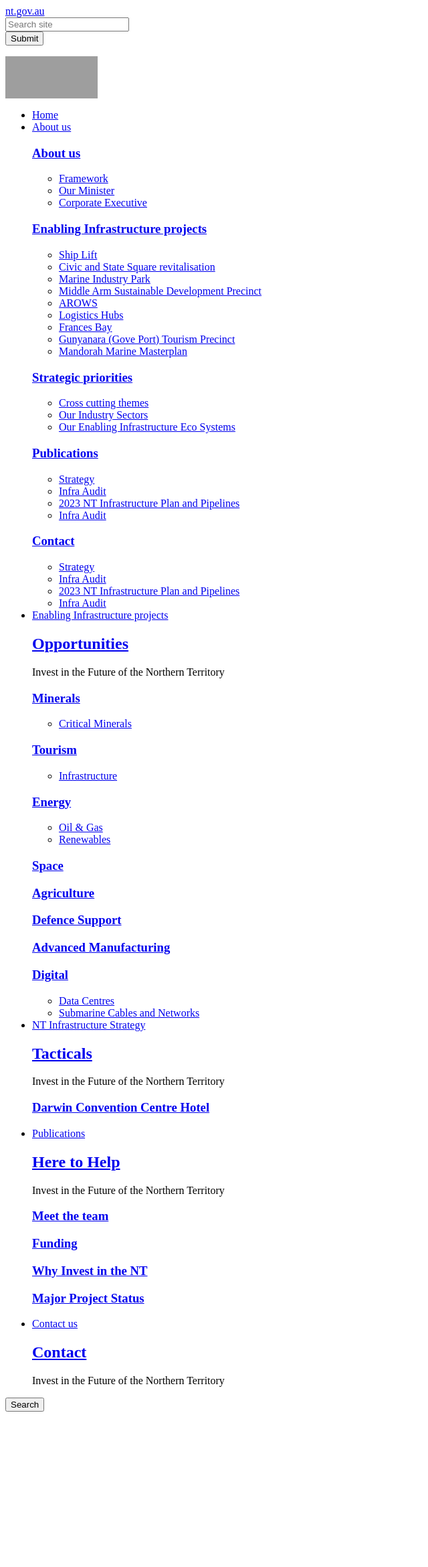
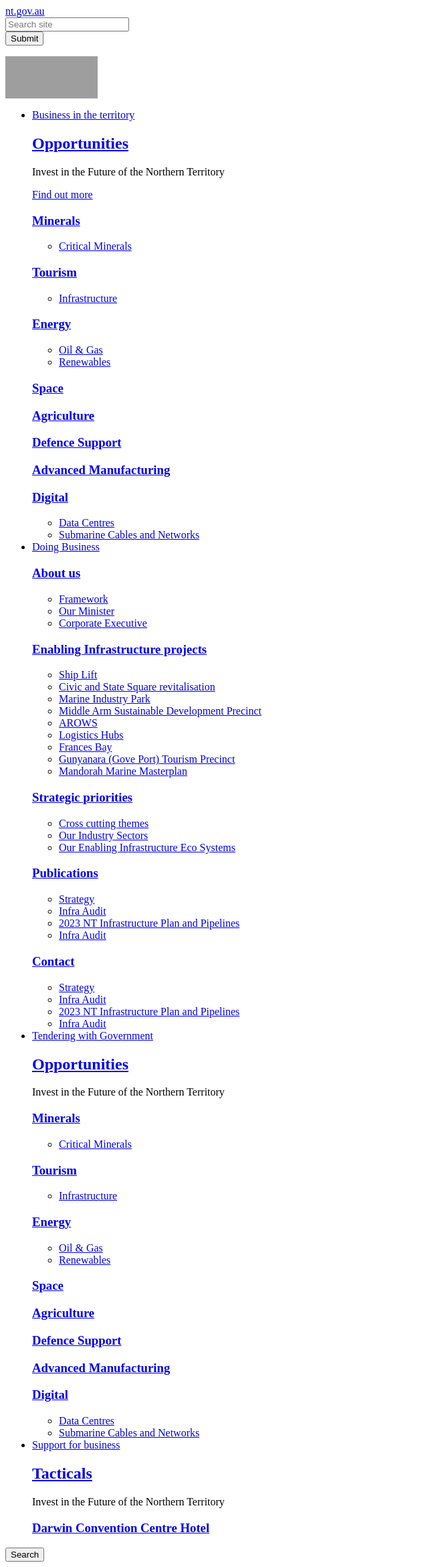
Before and after one commit to ntgovernment/campaign---business-nt, a PHP site: page /_header.php in a window 1280 px wide. Shown: the whole page at 67% size, without its empty margins (0-640 px from the left). Before the commit the page ends 2108 px from the top, so only its background shows below. Run offline with PHP 8.4, Linux system fonts and the light colour scheme; grey boxes are pictures that could not be loaded.

Commit message:
megamenu/fixes

```diff
--- a/src/css/scss/components/custom/_banner.scss
+++ b/src/css/scss/components/custom/_banner.scss
@@ -120,7 +120,8 @@
 	}
 
     &--type-2 {
-        #{$this}__image {
+        #{$this}__image,
+        #{$this}__video {
             position: static;
             border-radius: 16px;
             overflow: hidden;
--- a/src/css/scss/components/custom/_image-card-carousel.scss
+++ b/src/css/scss/components/custom/_image-card-carousel.scss
@@ -39,9 +39,9 @@
         .dot {
             background: #D9D9D9;
 
-            &.is-selected {
-                background: $primary;
-            }
+            // &.is-selected {
+            //     background: $primary;
+            // }
         }
     }
 }
--- a/src/css/scss/components/custom/_index.scss
+++ b/src/css/scss/components/custom/_index.scss
@@ -29,3 +29,5 @@
 @import 'document-pdf-table';
 @import 'numbered-lists';
 @import 'svg-icons';
+@import 'wysiwyg-in-container';
+@import 'lists';
--- /dev/null
+++ b/src/css/scss/components/custom/_lists.scss
@@ -0,0 +1,5 @@
+.list {
+    &-chevron {
+
+    }
+}
--- /dev/null
+++ b/src/css/scss/components/custom/_wysiwyg-in-container.scss
@@ -0,0 +1,2 @@
+.wsyiwyg-in-container {
+}
--- a/src/site/includes/global/_main-nav.php
+++ b/src/site/includes/global/_main-nav.php
@@ -1,11 +1,76 @@
 <nav class="ntg-main-nav" id="mainmenu">
     <div class="ntg-main-nav__wrapper">
         <ul class="ntg-main-nav__links">
-            <li class="is-selected">
-                <a href="./index.html">Home</a>
+            <li class="ntg-main-nav__link has-children">
+                <a href="./about-us.html" role="button">Business in the territory</a>
+                <div class="ntg-main-nav__panel">
+                    <div class="container">
+                        <div class="ntg-main-nav__panel-wrapper has-description-on-left">
+                            <div class="ntg-main-nav__panel-group" role="group">
+                                <h2>
+                                    <a href="#">Opportunities</a>
+                                </h2>
+                                <p>Invest in the Future of the Northern Territory</p>
+                                <a href="#" class="link-chevron-right">Find out more</a>
+                            </div>
+                            <div class="ntg-main-nav__panel-columns">
+                                <div class="ntg-main-nav__panel-group" role="group">
+                                    <h3><a href="#">Minerals</a></h3>
+                                    <ul class="list-chevron">
+                                        <li>
+                                            <a href="#">Critical Minerals</a>
+                                        </li>
+                                    </ul>
+                                </div>
+                                <div class="ntg-main-nav__panel-group" role="group">
+                                    <h3><a href="#">Tourism</a></h3>
+                                    <ul>
+                                        <li>
+                                            <a href="#">Infrastructure</a>
+                                        </li>
+                                    </ul>
+                                </div>
+                                <div class="ntg-main-nav__panel-group" role="group">
+                                    <h3><a href="#">Energy</a></h3>
+                                    <ul>
+                                        <li>
+                                            <a href="#">Oil & Gas</a>
+                                        </li>
+                                        <li>
+                                            <a href="#">Renewables</a>
+                                        </li>
+                                    </ul>
+                                </div>
+                                <div class="ntg-main-nav__panel-group" role="group">
+                                    <h3><a href="#">Space</a></h3>
+                                </div>
+                                <div class="ntg-main-nav__panel-group" role="group">
+                                    <h3><a href="#">Agriculture</a></h3>
+                                </div>
+                                <div class="ntg-main-nav__panel-group" role="group">
+                                    <h3><a href="#">Defence Support</a></h3>
+                                </div>
+                                <div class="ntg-main-nav__panel-group" role="group">
+                                    <h3><a href="#">Advanced Manufacturing</a></h3>
+                                </div>
+                                <div class="ntg-main-nav__panel-group" role="group">
+                                    <h3><a href="#">Digital</a></h3>
+                                    <ul>
+                                        <li>
+                                            <a href="#">Data Centres</a>
+                                        </li>
+                                        <li>
+                                            <a href="#">Submarine Cables and Networks</a>
+                                        </li>
+                                    </ul>
+                                </div>
+                            </div>
+                        </div>
+                    </div>
+                </div>
             </li>
             <li class="ntg-main-nav__link has-children">
-                <a href="./about-us.html" role="button">About us</a>
+                <a href="./about-us.html" role="button">Doing Business</a>
                 <div class="ntg-main-nav__panel">
                     <div class="container">
                         <div class="ntg-main-nav__panel-wrapper">
@@ -110,7 +175,7 @@
                 </div>
             </li>
             <li class="ntg-main-nav__link has-children">
-                <a href="./projects.html" role="button">Enabling Infrastructure projects</a>
+                <a href="./projects.html" role="button">Tendering with Government</a>
                 <div class="ntg-main-nav__panel">
                     <div class="container">
                         <div class="ntg-main-nav__panel-wrapper has-description-on-left">
@@ -177,7 +242,7 @@
                 </div>
             </li>
             <li class="ntg-main-nav__link has-children">
-                <a href="#" role="button">NT Infrastructure Strategy</a>
+                <a href="#" role="button">Support for business</a>
                 <div class="ntg-main-nav__panel">
                     <div class="container">
                         <div class="ntg-main-nav__panel-wrapper">
@@ -196,50 +261,6 @@
                     </div>
                 </div>
             </li>
-            <li class="ntg-main-nav__link has-children">
-                <a href="#" role="button">Publications</a>
-                <div class="ntg-main-nav__panel">
-                    <div class="container">
-                        <div class="ntg-main-nav__panel-wrapper">
-                            <div class="ntg-main-nav__panel-group" role="group">
-                                <h2>
-                                    <a href="#">Here to Help</a>
-                                </h2>
-                                <p>Invest in the Future of the Northern Territory</p>
-                            </div>
-                            <div class="ntg-main-nav__panel-columns">
-                                <div class="ntg-main-nav__panel-group" role="group">
-                                    <h3><a href="#">Meet the team</a></h3>
-                                </div>
-                                <div class="ntg-main-nav__panel-group" role="group">
-                                    <h3><a href="#">Funding</a></h3>
-                                </div>
-                                <div class="ntg-main-nav__panel-group" role="group">
-                                    <h3><a href="#">Why Invest in the NT</a></h3>
-                                </div>
-                                <div class="ntg-main-nav__panel-group" role="group">
-                                    <h3><a href="#">Major Project Status</a></h3>
-                                </div>
-                            </div>
-                        </div>
-                    </div>
-                </div>
-            </li>
-            <li class="ntg-main-nav__link has-children">
-                <a href="#" role="button">Contact us</a>
-                <div class="ntg-main-nav__panel">
-                    <div class="container">
-                        <div class="ntg-main-nav__panel-wrapper">
-                            <div class="ntg-main-nav__panel-group" role="group">
-                                <h2>
-                                    <a href="#">Contact</a>
-                                </h2>
-                                <p>Invest in the Future of the Northern Territory</p>
-                            </div>
-                        </div>
-                    </div>
-                </div>
-            </li>
         </ul>
         <button class="ntg-main-nav__search">
             <span class="visually-hidden">Search</span>
```
Also changed, not shown: src/css/scss/components/custom/_header.scss (+7 -1 lines), src/css/scss/components/custom/_main-nav.scss (+61 -20 lines), build/css/main.css, build/css/squizComponents.css.
